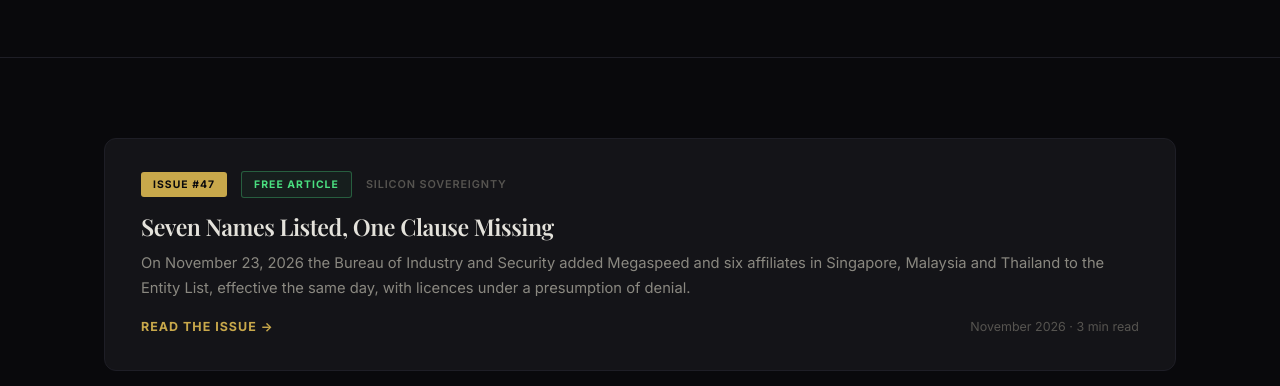
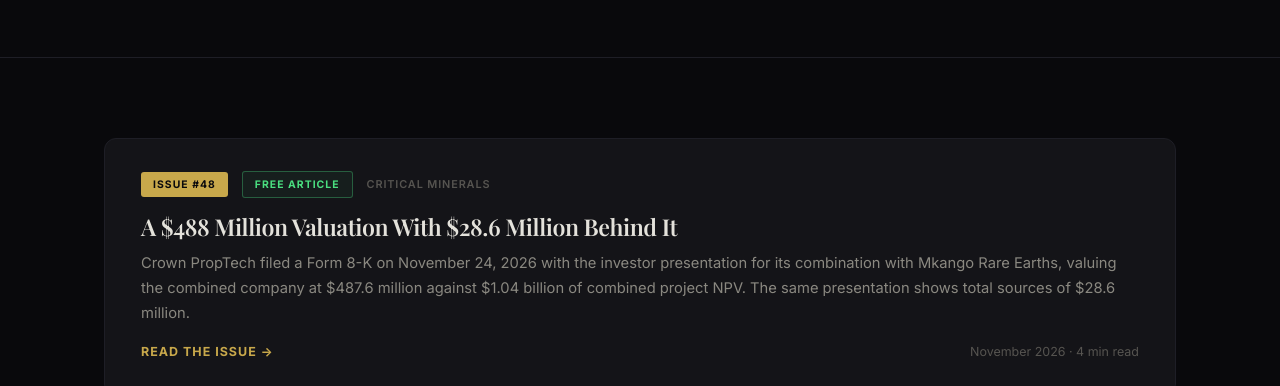
Before and after one commit to gshakir79-dot/resiliencealpha, a plain HTML site: page archive.html in a window 1280 px wide. Shown: the part 397-783 px from the top of the page. Drawn offline with nearby package versions, Linux system fonts and the light colour scheme; a web font is replaced by a local one.

Commit message:
Archive: add issue #48

```diff
--- a/archive.html
+++ b/archive.html
@@ -75,7 +75,20 @@
     <div class="container">
       <div class="archive-list" style="margin-top:0;">
 
-<a href="issue-47.html" class="archive-card">
+<a href="issue-48.html" class="archive-card">
+          <div class="archive-card-meta">
+            <span class="issue-chip">Issue #48</span>
+            <span class="free-chip">Free Article</span>
+            <span class="category-chip">Critical Minerals</span>
+          </div>
+          <h3>A $488 Million Valuation With $28.6 Million Behind It</h3>
+          <p class="archive-excerpt">Crown PropTech filed a Form 8-K on November 24, 2026 with the investor presentation for its combination with Mkango Rare Earths, valuing the combined company at $487.6 million against $1.04 billion of combined project NPV. The same presentation shows total sources of $28.6 million.</p>
+          <div class="archive-footer-row">
+            <span class="archive-read">Read the issue &#8594;</span>
+            <span class="archive-date">November 2026 &#183; 4 min read</span>
+          </div>
+        </a>
+        <a href="issue-47.html" class="archive-card">
           <div class="archive-card-meta">
             <span class="issue-chip">Issue #47</span>
             <span class="free-chip">Free Article</span>
```
